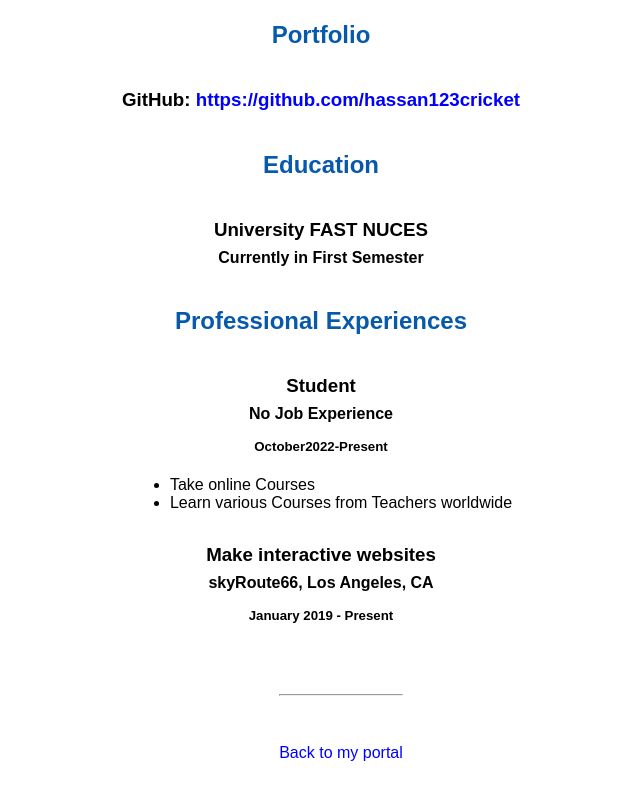
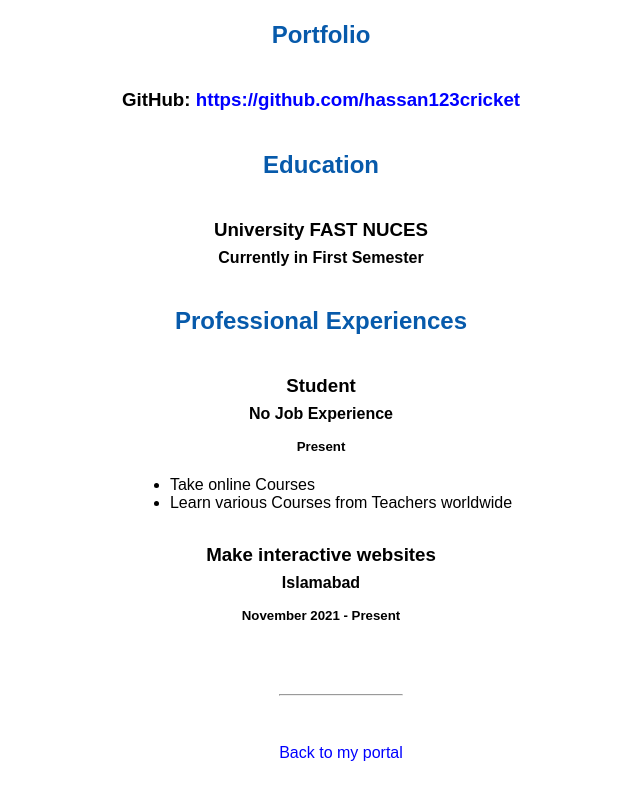
Before and after one commit to hassan123cricket/hassan123cricket.github.io, a plain HTML site: page resume.html in a window 1280 px wide. Shown: the part 558-1358 px from the top of the page, without its empty margins (319-959 px from the left). Drawn offline with Linux system fonts and the light colour scheme.

Commit message:
Add files via upload

```diff
--- a/resume.html
+++ b/resume.html
@@ -37,15 +37,15 @@
 
     <h3>Student</h3>
     <h4>No Job Experience</h4>
-    <h5>October2022-Present</h5>
+    <h5>Present</h5>
       <ul>
         <li>Take online Courses</li>
         <li>Learn various Courses from Teachers worldwide</li>
       </ul>
 
     <h3>Make interactive websites</h3>
-    <h4>skyRoute66, Los Angeles, CA</h4>
-    <h5>January 2019 - Present</h5>
+    <h4>Islamabad</h4>
+    <h5>November 2021 - Present</h5>
       <ul>
 
   </body>
```
